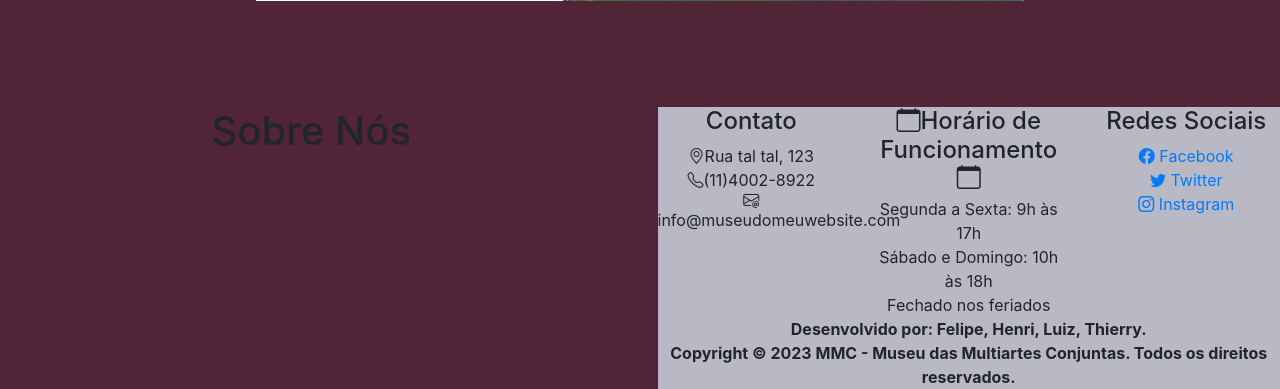
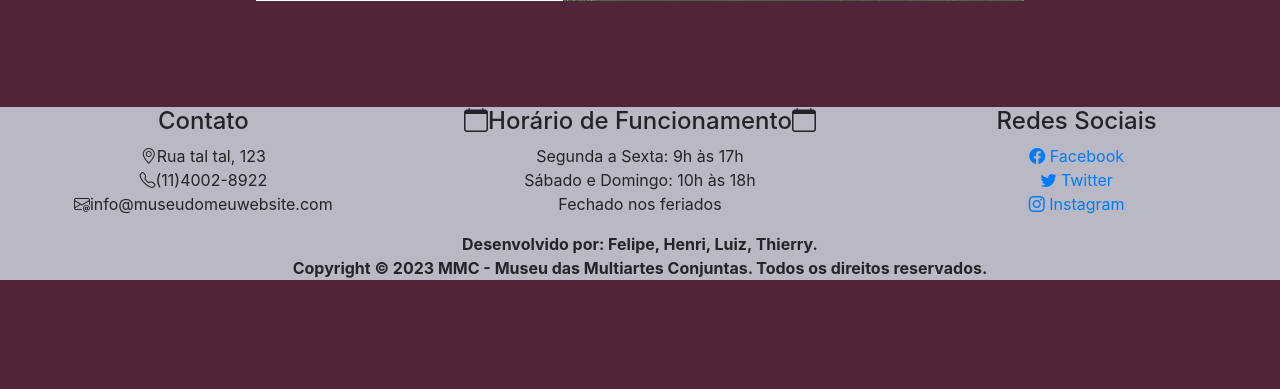
Before and after one commit to rexayt/MMC, a Django app: page /museu/ in a window 1280 px wide. Shown: the part 725-1114 px from the top of the page. After the commit the page ends 1005 px from the top, so only its background shows below. Run offline with Django 4.2, Linux system fonts and the light colour scheme; some web fonts are replaced.

Commit message:
Manutenção
Arrumei footer.

```diff
--- a/main/templates/main.html
+++ b/main/templates/main.html
@@ -136,16 +136,6 @@
         <!-- <hr class="hr"/> -->
 
   <div class="conteiner">
-
-
-
-          {% block conteudo %}
-          <div class="sobre">
-            <h1>Sobre Nós</h1>
-            <br>
-          </div>
-          {% endblock%}
-
       <footer class="footer sticky-bottom">
         <div>
           <div class="row">
```
